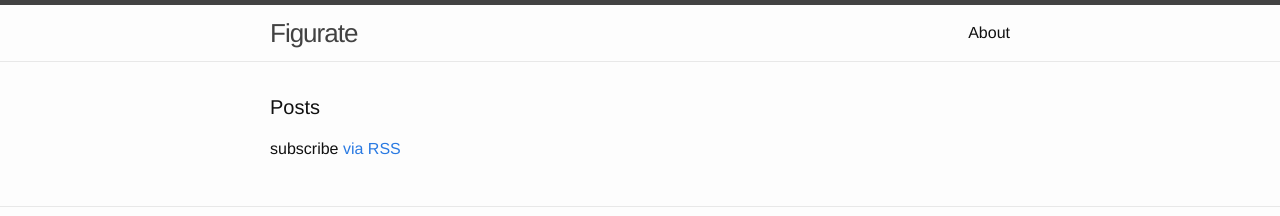
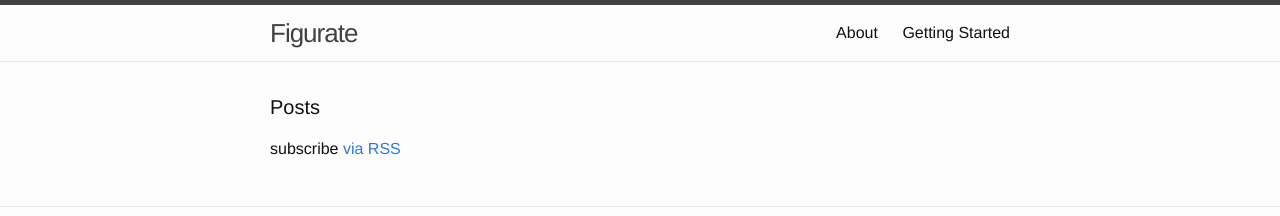
Before and after one commit to figurate/figurate-user-guide, a Jekyll site: the page built from index.html, in a window 1280 px wide. Shown: the top 216 px of the page. Built offline with Jekyll 4.4.1, drawn with Linux system fonts in a browser that asks for light colours.

Commit message:
Added page metadata

```diff
--- a/guide/getting-started.md
+++ b/guide/getting-started.md
@@ -1,3 +1,7 @@
+---
+layout: page
+title: Getting Started
+---
 # Getting Started
 
 The following instructions will help you to get a Figurate project up and running as quickly as possible.
```
